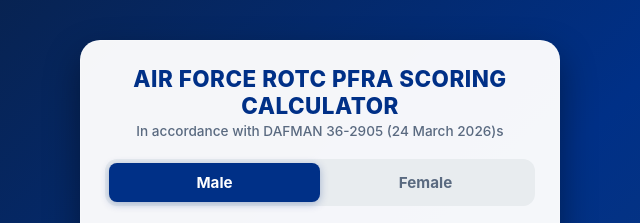
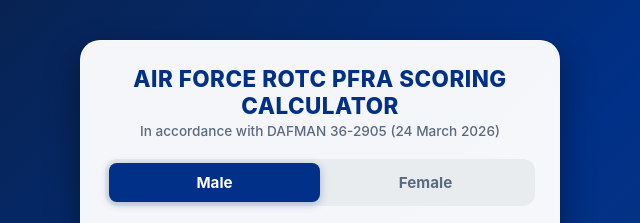
Before and after one commit to 1vahn/pfra, a plain HTML site: page index.html in a window 1280 px wide. Shown: the top 223 px of the page, 320-960 px from the left. Drawn offline with Linux system fonts and the light colour scheme.

Commit message:
Update index.html

```diff
--- a/index.html
+++ b/index.html
@@ -220,7 +220,7 @@
 <div class="calculator-card">
   <header>
     <h1>Air Force ROTC PFRA Scoring Calculator</h1>
-    <p>In accordance with DAFMAN 36-2905 (24 March 2026)s</p>
+    <p>In accordance with DAFMAN 36-2905 (24 March 2026)</p>
   </header>
 
   <!-- Gender Selector Button -->
```
